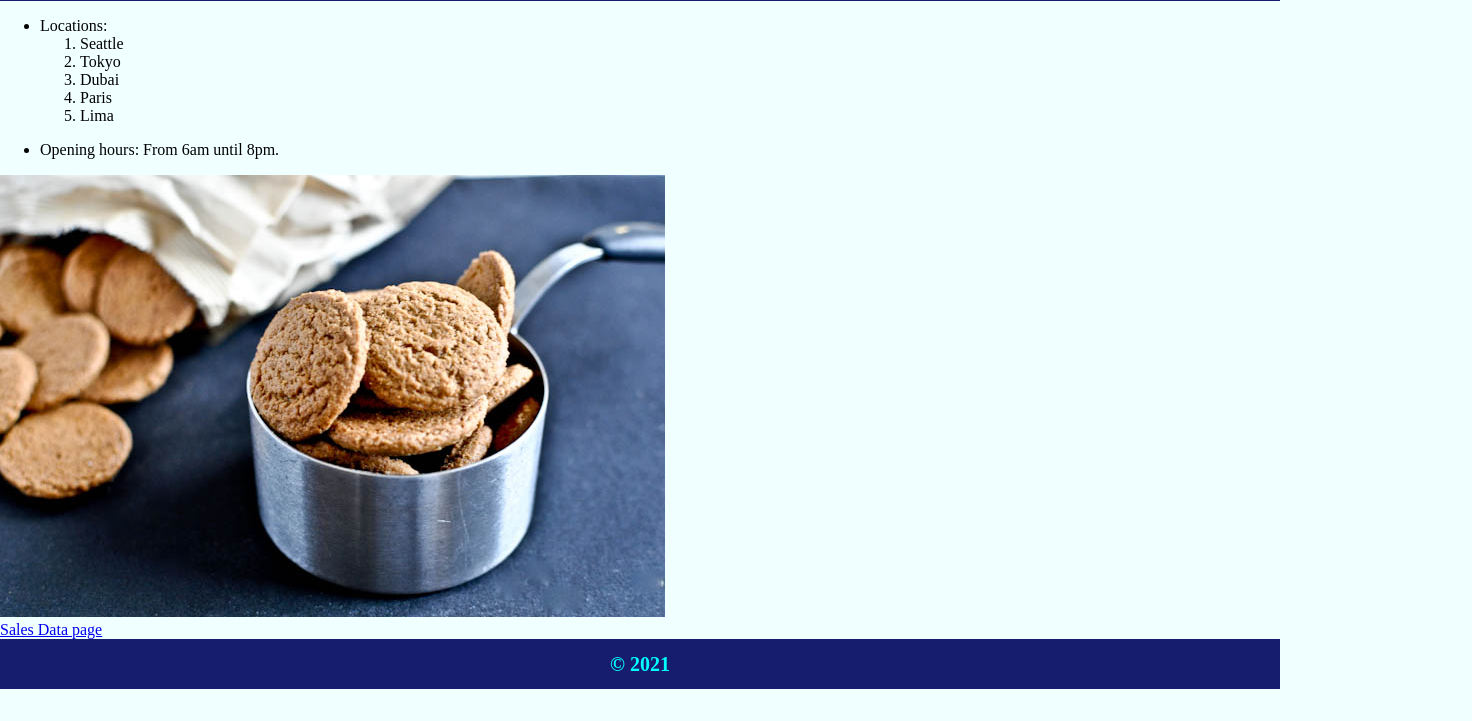
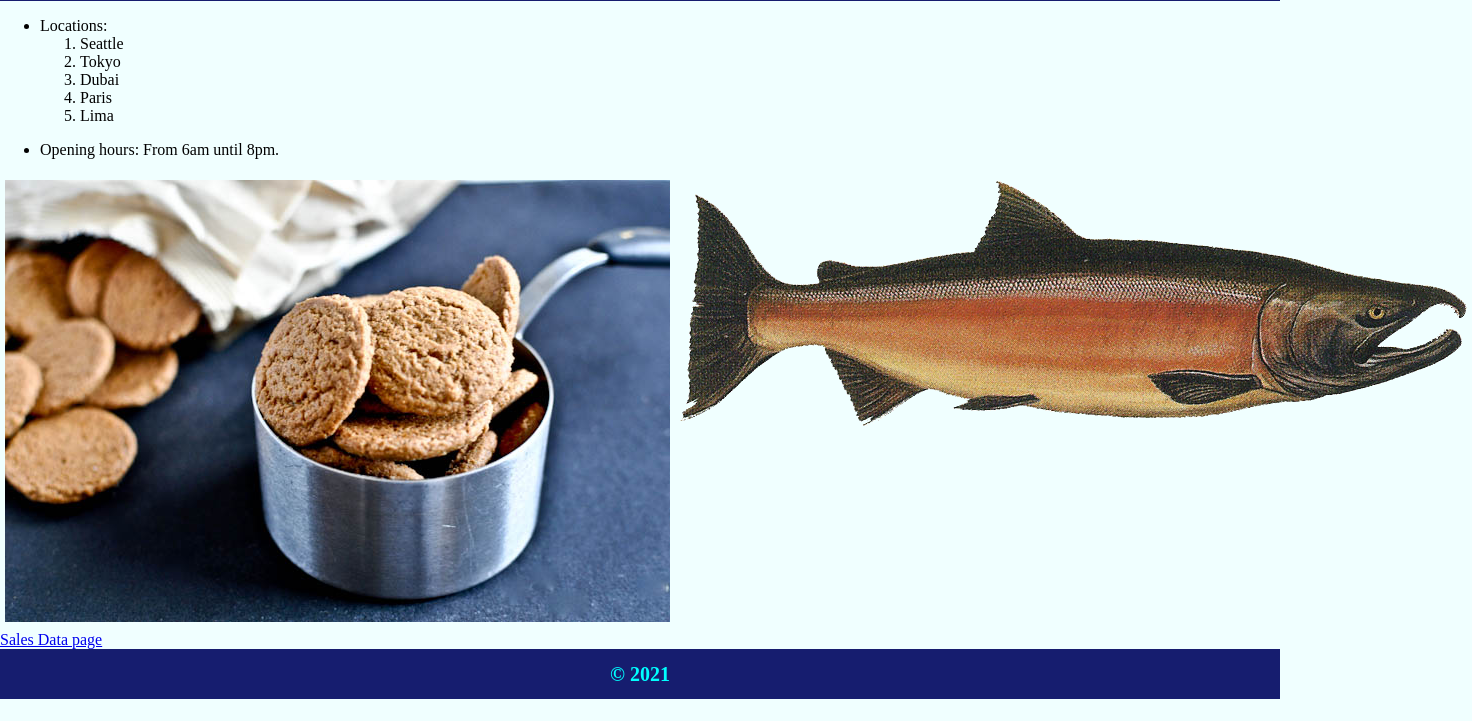
Before and after one commit to LayanaBaba/Cookie-stand, a plain HTML site: page index.html in a window 1280 px wide. Shown: the part 79-800 px from the top of the page, 1472 px wide, since content can reach past the window. Drawn offline with Linux system fonts and the light colour scheme.

Commit message:
add photo and css

```diff
--- a/CSS/styleindex.css
+++ b/CSS/styleindex.css
@@ -39,3 +39,11 @@ footer {
     line-height: 50px;
     font-weight: 800;
 }
+#photos{
+  display: flex;
+}
+
+#sub{
+  flex: 33.33%;
+  padding: 5px;
+}
--- a/index.html
+++ b/index.html
@@ -38,9 +38,16 @@
                 Opening hours: From 6am until 8pm.
                         </li>
         </ul>
-        <section>
-            <img src="img/cookies.png" alt="Cookies">
-        </section>
+        <div id="photos">
+            <section id="sub">
+                <img src="img/cookies.png" alt="Cookies">
+            </section>
+            <section id="sub">
+                <img src="img/salmon.png" alt="Salmon">
+            </section>
+
+        </div>
+
 
         <a href="sales.html">Sales Data page</a>
     </main>
```
